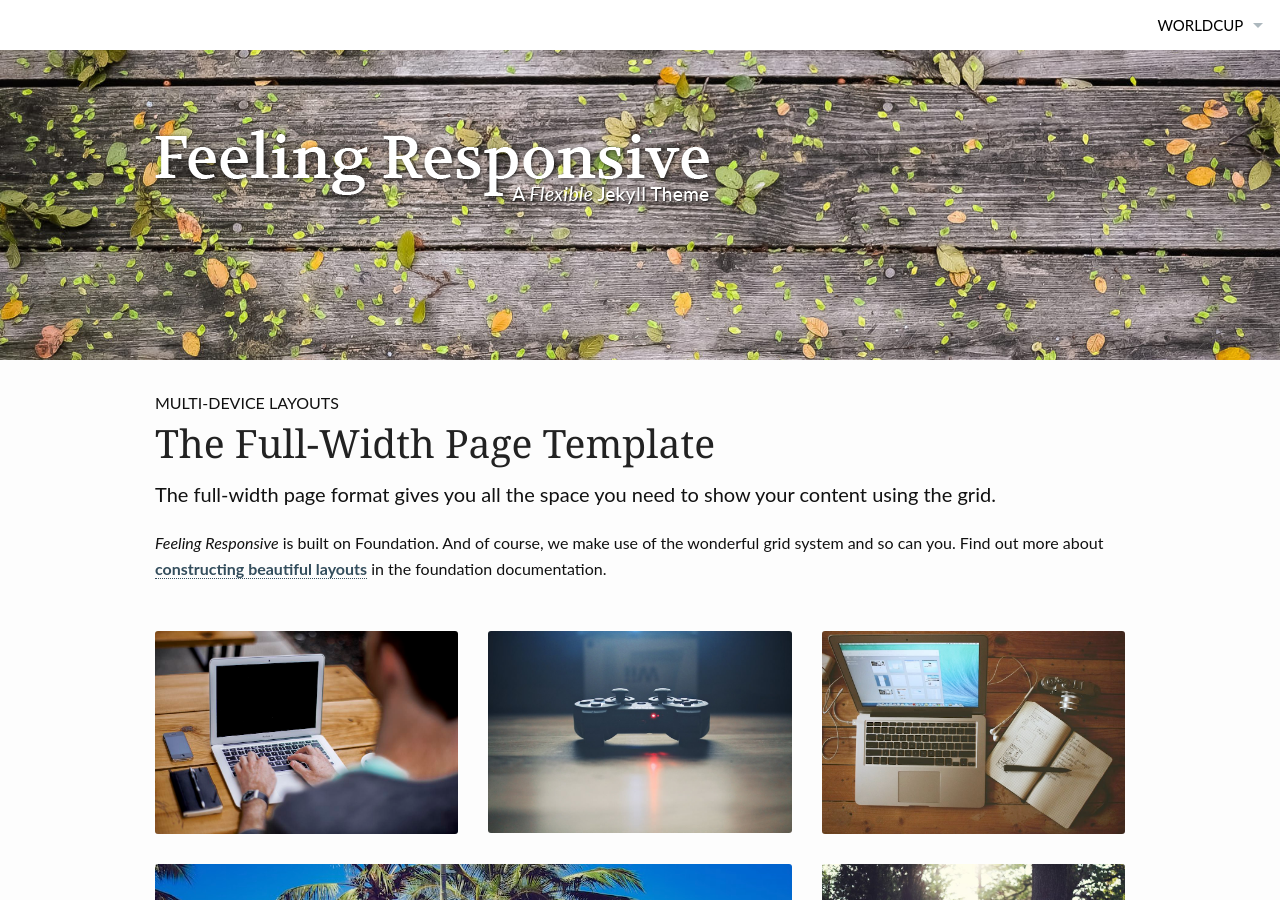
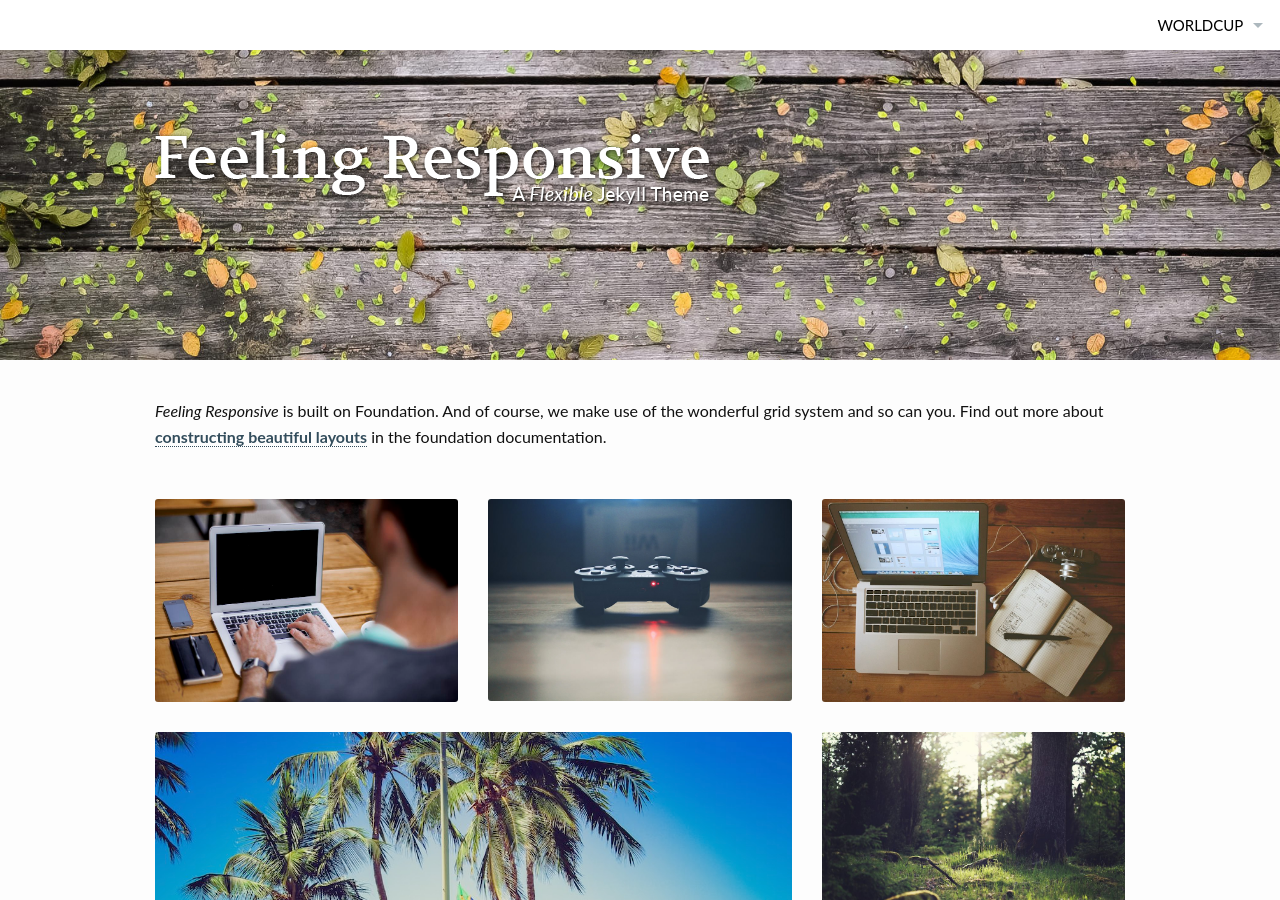
Before and after one commit to suriworld/suriworld.github.com, a Jekyll site: the page built from index.md, in a window 1280 px wide and 900 px high. Built offline with Jekyll 4.4.1, drawn with Linux system fonts in a browser that asks for light colours.

Commit message:
Update index.md

```diff
--- a/index.md
+++ b/index.md
@@ -1,8 +1,5 @@
 ---
 layout: page-fullwidth
-title:  "The Full-Width Page Template"
-subheadline:  "Multi-Device Layouts"
-teaser: "The full-width page format gives you all the space you need to show your content using the grid."
 categories:
     - design
 header:
```
